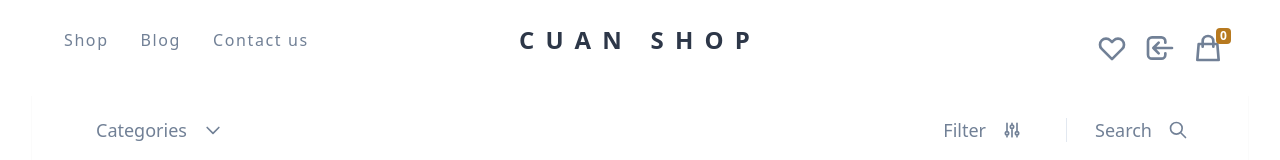
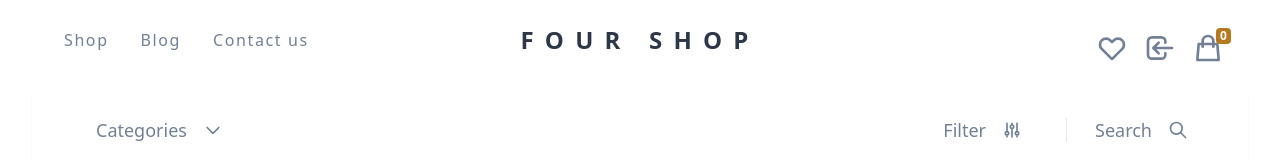
Before and after one commit to bion-group-4/spd-lab-web, a React (Vite) app: page / in a window 1280 px wide. Shown: the top 160 px of the page. Built offline with nearby package versions, Linux system fonts and the light colour scheme; no server answers.

Commit message:
Refactor: Rename Cuan Shop to Four Shop

```diff
--- a/src/components/admin/partials/AdminNavber.js
+++ b/src/components/admin/partials/AdminNavber.js
@@ -40,7 +40,7 @@ const AdminNavber = (props) => {
             style={{ letterSpacing: "0.70rem" }}
             className="flex items-left text-center font-bold uppercase text-gray-800 text-2xl cursor-pointer px-2 text-center"
           >
-            Cuan Shop
+            Four Shop
           </span>
         </div>
         {/* Small Screen Show */}
@@ -65,7 +65,7 @@ const AdminNavber = (props) => {
             style={{ letterSpacing: "0.10rem" }}
             className="flex items-left text-center font-bold uppercase text-gray-800 text-2xl cursor-pointer px-2 text-center"
           >
-            Cuan Shop
+            Four Shop
           </span>
         </div>
         {/* Both Screen show */}
--- a/src/components/shop/partials/Navber.js
+++ b/src/components/shop/partials/Navber.js
@@ -73,7 +73,7 @@ const Navber = (props) => {
               style={{ letterSpacing: "0.10rem" }}
               className="flex items-left text-center font-bold uppercase text-gray-800 text-2xl cursor-pointer px-2 text-center"
             >
-              Cuan Shop
+              Four Shop
             </span>
           </div>
           <div
@@ -81,7 +81,7 @@ const Navber = (props) => {
             style={{ letterSpacing: "0.70rem" }}
             className="hidden lg:block flex items-left col-span-1 text-center text-gray-800 font-bold tracking-widest uppercase text-2xl cursor-pointer"
           >
-            Cuan Shop
+            Four Shop
           </div>
           <div className="flex items-right col-span-2 lg:col-span-1 flex justify-end">
             {/*  WishList Page Button */}
```
